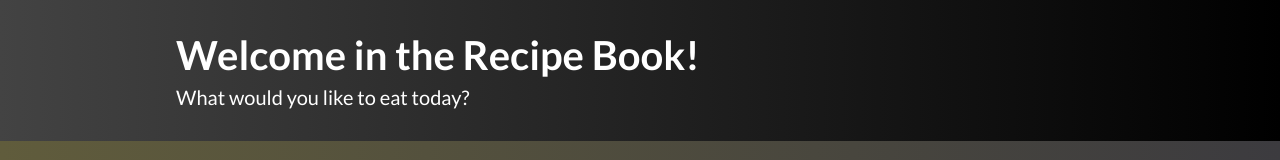
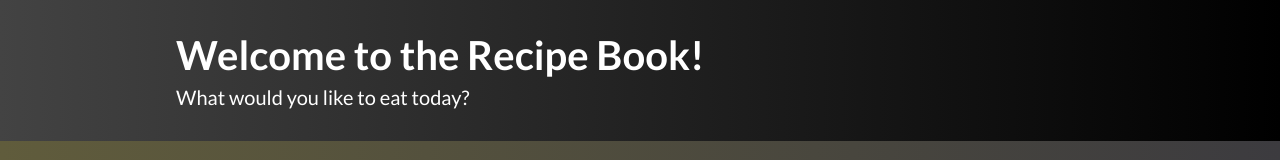
Before and after one commit to beneckimateusz/recipe-book, a website built with webpack: page public/edit.html in a window 1280 px wide. Shown: the top 160 px of the page. Built offline with nearby package versions, Linux system fonts and the light colour scheme.

Commit message:
Fix edit page header

```diff
--- a/public/edit.html
+++ b/public/edit.html
@@ -15,7 +15,7 @@
         <div class="content">
             <header class="header">
                 <div class="container">
-                    <h1 class="header__title">Welcome in the Recipe Book!</h1>
+                    <h1 class="header__title">Welcome to the Recipe Book!</h1>
                     <h2 class="header__subtitle">
                         What would you like to eat today?
                     </h2>
```
